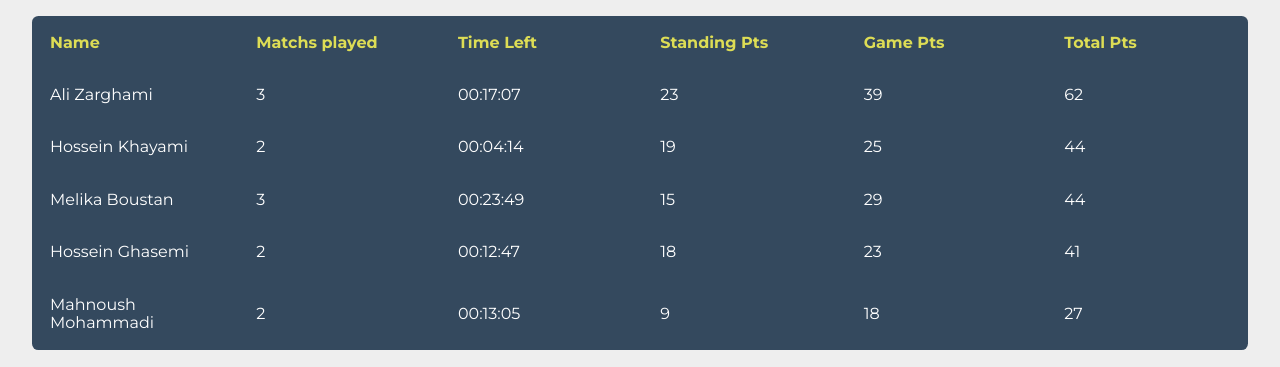
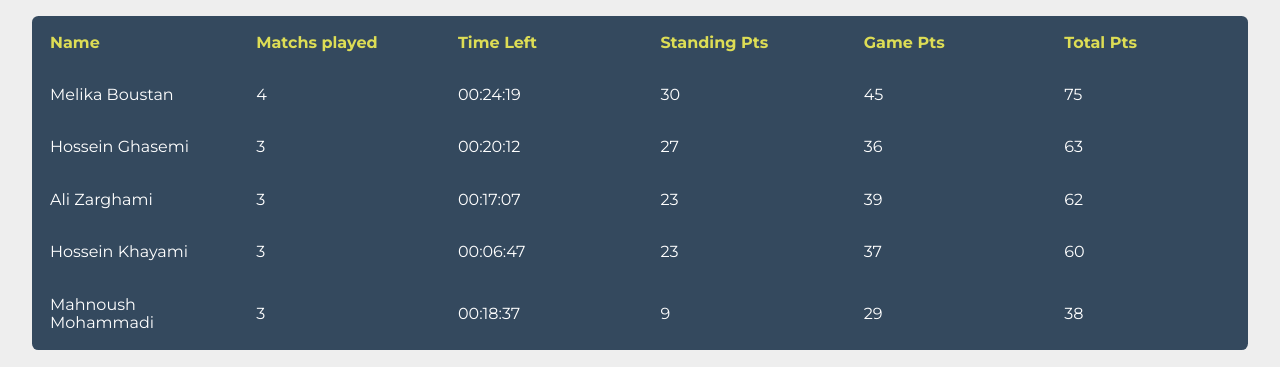
Before and after one commit to sarv-games/sarv-games.github.com, a plain HTML site: page s3.html in a window 1280 px wide. Shown: the part 158-525 px from the top of the page. Drawn offline with nearby package versions, Linux system fonts and the light colour scheme.

Commit message:
Updated the table after fourth match of group A

```diff
--- a/s3.html
+++ b/s3.html
@@ -45,6 +45,22 @@
 		<th>Total Pts</th>
 	  </tr>
 	  <tr>
+		<td data-th="Name">Melika Boustan</td>
+		<td data-th="Matchs played">4</td>
+		<td data-th="Time Left">00:24:19</td>
+		<td data-th="Standing Pts">30</td>
+		<td data-th="Game Pts">45</td>
+		<td data-th="Total Pts">75</td>
+	  </tr>
+	  <tr>
+		<td data-th="Name">Hossein Ghasemi</td>
+		<td data-th="Matchs played">3</td>
+		<td data-th="Time Left">00:20:12</td>
+		<td data-th="Standing Pts">27</td>
+		<td data-th="Game Pts">36</td>
+		<td data-th="Total Pts">63</td>
+	  </tr>
+	  <tr>
 		<td data-th="Name">Ali Zarghami</td>
 		<td data-th="Matchs played">3</td>
 		<td data-th="Time Left">00:17:07</td>
@@ -54,35 +70,19 @@
 	  </tr>
 	  <tr>
 		<td data-th="Name">Hossein Khayami</td>
-		<td data-th="Matchs played">2</td>
-		<td data-th="Time Left">00:04:14</td>
-		<td data-th="Standing Pts">19</td>
-		<td data-th="Game Pts">25</td>
-		<td data-th="Total Pts">44</td>
-	  </tr>
-	  <tr>
-		<td data-th="Name">Melika Boustan</td>
 		<td data-th="Matchs played">3</td>
-		<td data-th="Time Left">00:23:49</td>
-		<td data-th="Standing Pts">15</td>
-		<td data-th="Game Pts">29</td>
-		<td data-th="Total Pts">44</td>
-	  </tr>
-	  <tr>
-		<td data-th="Name">Hossein Ghasemi</td>
-		<td data-th="Matchs played">2</td>
-		<td data-th="Time Left">00:12:47</td>
-		<td data-th="Standing Pts">18</td>
-		<td data-th="Game Pts">23</td>
-		<td data-th="Total Pts">41</td>
+		<td data-th="Time Left">00:06:47</td>
+		<td data-th="Standing Pts">23</td>
+		<td data-th="Game Pts">37</td>
+		<td data-th="Total Pts">60</td>
 	  </tr>
 	  <tr>
 		<td data-th="Name">Mahnoush Mohammadi</td>
-		<td data-th="Matchs played">2</td>
-		<td data-th="Time Left">00:13:05</td>
+		<td data-th="Matchs played">3</td>
+		<td data-th="Time Left">00:18:37</td>
 		<td data-th="Standing Pts">9</td>
-		<td data-th="Game Pts">18</td>
-		<td data-th="Total Pts">27</td>
+		<td data-th="Game Pts">29</td>
+		<td data-th="Total Pts">38</td>
 	  </tr>
 	</table>
 
```
